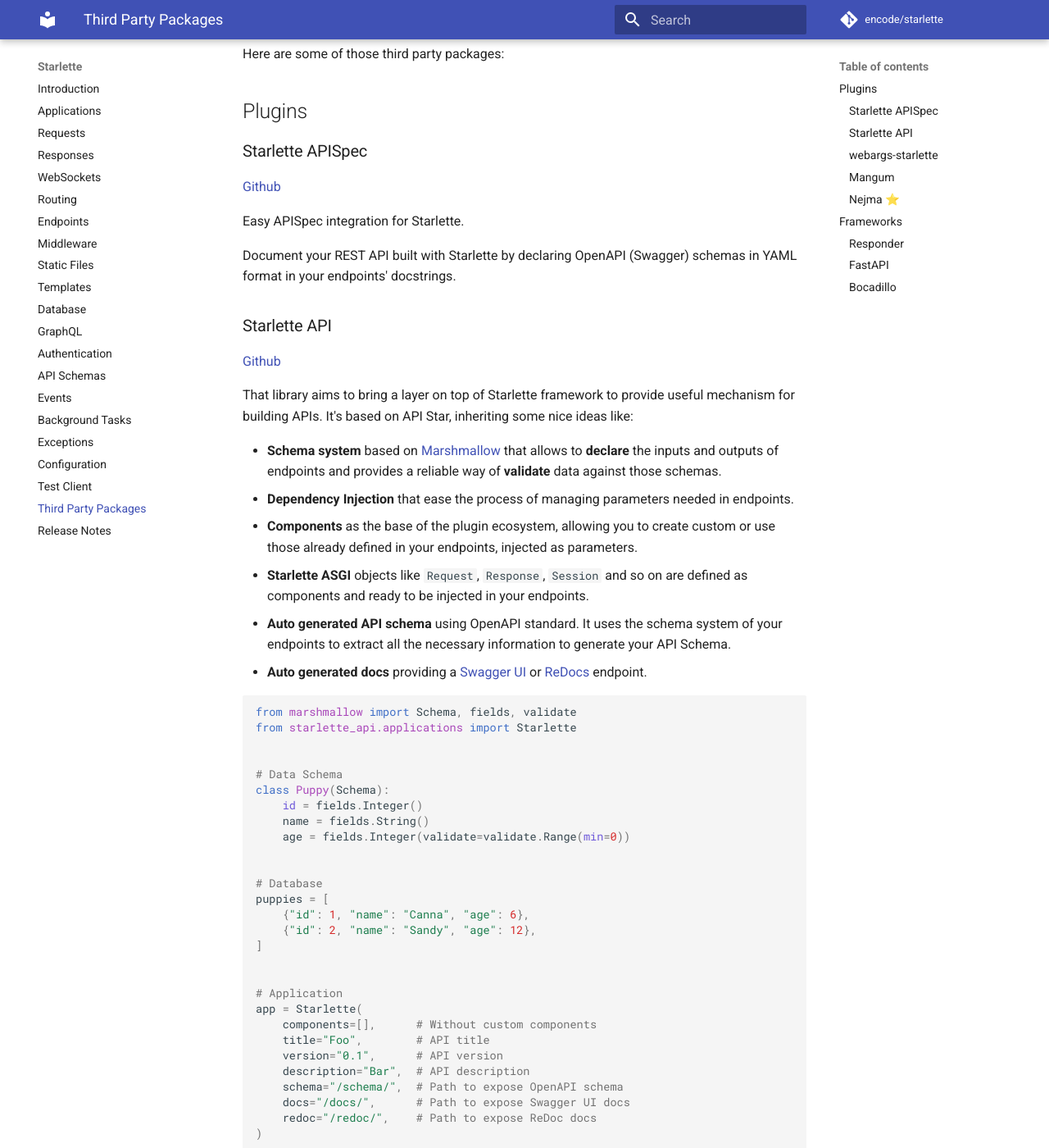
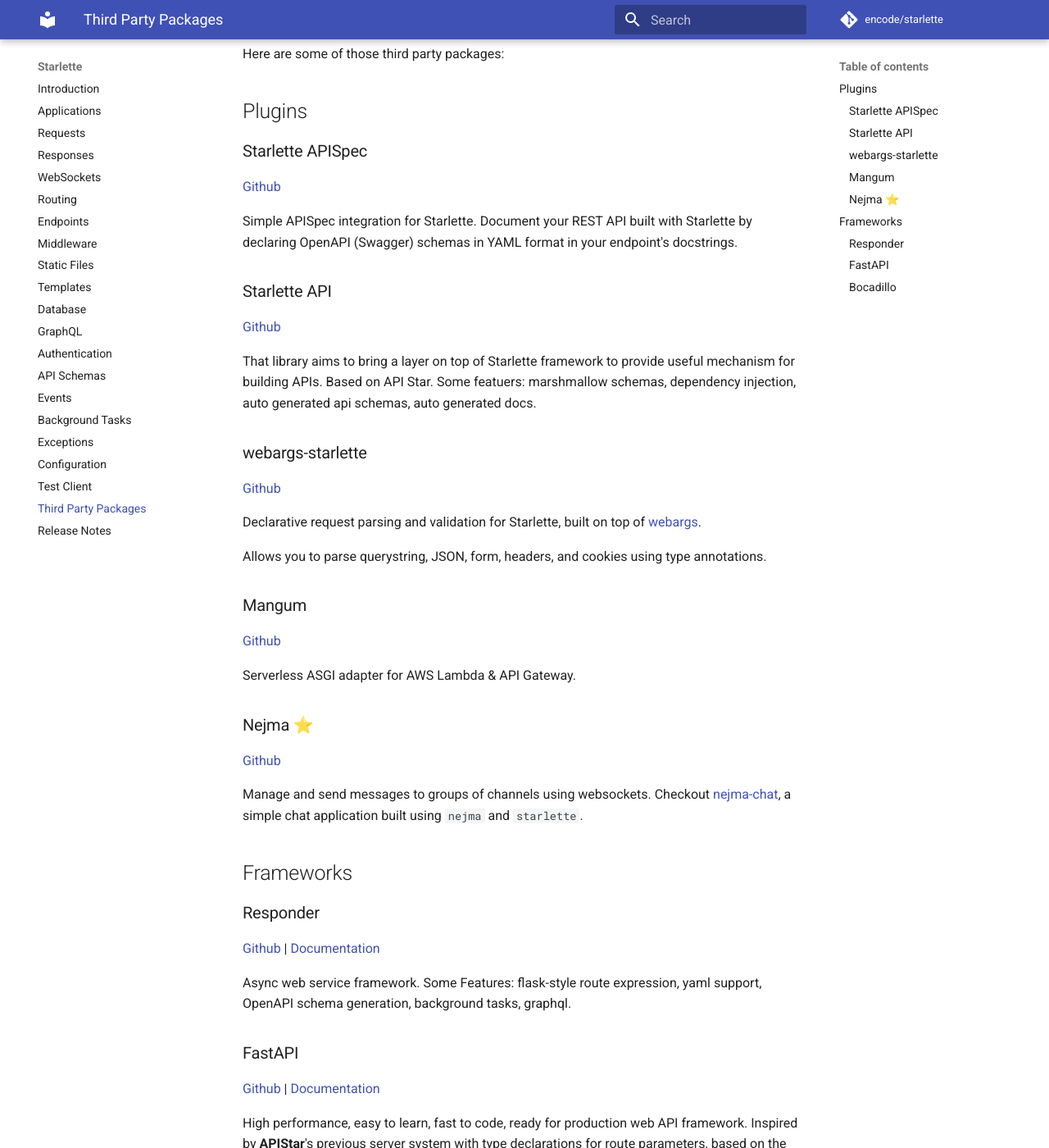
Before and after one commit to hidraco/starlette, an MkDocs documentation site: the page built from docs/third-party-packages.md, in a window 1280 px wide and 1400 px high, scrolled down 194 px. Shown: the whole window at 82% size. Built offline with MkDocs 1.6.1 and Material for MkDocs 9.7.7, drawn with Linux system fonts in a browser that asks for light colours; comment, search, counter and statistics services are not loaded; some of the changed text lies outside the part shown.

Commit message:
docs: remove code from third party section (#395)
reason: code should not be present here, it's hard to mantain,
a short synopsis is enough.
Page is also smaller, more visibility to other packages.

````diff
--- a/docs/third-party-packages.md
+++ b/docs/third-party-packages.md
@@ -9,79 +9,16 @@ Here are some of those third party packages:
 
 <a href="https://github.com/Woile/starlette-apispec" target="_blank">Github</a>
 
-Easy APISpec integration for Starlette.
-
-Document your REST API built with Starlette by declaring OpenAPI (Swagger) schemas in YAML format in your endpoints' docstrings.
+Simple APISpec integration for Starlette.
+Document your REST API built with Starlette by declaring OpenAPI (Swagger)
+schemas in YAML format in your endpoint's docstrings.
 
 ### Starlette API
 
 <a href="https://github.com/PeRDy/starlette-api" target="_blank">Github</a>
 
-That library aims to bring a layer on top of Starlette framework to provide useful mechanism for building APIs. It's
-based on API Star, inheriting some nice ideas like:
-
-* **Schema system** based on [Marshmallow](https://github.com/marshmallow-code/marshmallow/) that allows to **declare**
-the inputs and outputs of endpoints and provides a reliable way of **validate** data against those schemas.
-* **Dependency Injection** that ease the process of managing parameters needed in endpoints.
-* **Components** as the base of the plugin ecosystem, allowing you to create custom or use those already defined in
-your endpoints, injected as parameters.
-* **Starlette ASGI** objects like `Request`, `Response`, `Session` and so on are defined as components and ready to be
-injected in your endpoints.
-* **Auto generated API schema** using OpenAPI standard. It uses the schema system of your endpoints to extract all the
-necessary information to generate your API Schema.
-* **Auto generated docs** providing a [Swagger UI](https://swagger.io/tools/swagger-ui/) or
-[ReDocs](https://rebilly.github.io/ReDoc/) endpoint.
-
-
-```python
-from marshmallow import Schema, fields, validate
-from starlette_api.applications import Starlette
-
-
-# Data Schema
-class Puppy(Schema):
-    id = fields.Integer()
-    name = fields.String()
-    age = fields.Integer(validate=validate.Range(min=0))
-
-
-# Database
-puppies = [
-    {"id": 1, "name": "Canna", "age": 6},
-    {"id": 2, "name": "Sandy", "age": 12},
-]
-
-
-# Application
-app = Starlette(
-    components=[],      # Without custom components
-    title="Foo",        # API title
-    version="0.1",      # API version
-    description="Bar",  # API description
-    schema="/schema/",  # Path to expose OpenAPI schema
-    docs="/docs/",      # Path to expose Swagger UI docs
-    redoc="/redoc/",    # Path to expose ReDoc docs
-)
-
-
-# Views
-@app.route("/", methods=["GET"])
-def list_puppies(name: str = None) -> Puppy(many=True):
-    """
-    List the puppies collection. There is an optional query parameter that
-    specifies a name for filtering the collection based on it.
-
-    Request example:
-    GET http://example.com/?name=Sandy
-
-    Response example:
-    200
-    [
-        {"id": 2, "name": "Sandy", "age": 12}
-    ]
-    """
-    return [puppy for puppy in puppies if puppy["name"] == name]
-```
+That library aims to bring a layer on top of Starlette framework to provide useful mechanism for building APIs. Based on API Star. Some featuers: marshmallow schemas, dependency injection, auto generated api schemas,
+auto generated docs.
 
 ### webargs-starlette
 
@@ -93,84 +30,17 @@ of [webargs](https://github.com/marshmallow-code/webargs).
 Allows you to parse querystring, JSON, form, headers, and cookies using
 type annotations.
 
-```python
-import uvicorn
-from starlette.applications import Starlette
-from starlette.responses import JSONResponse
-from webargs_starlette import use_annotations
-
-app = Starlette()
-
-
-@app.route("/")
-@use_annotations(locations=("query",))
-async def index(request, name: str = "World"):
-    return JSONResponse({"Hello": name})
-
-
-if __name__ == "__main__":
-    uvicorn.run(app, port=5000)
-
-# curl 'http://localhost:5000/'
-# {"Hello": "World"}
-# curl 'http://localhost:5000/?name=Ada'
-# {"Hello": "Ada"}
-```
-
 ### Mangum
 
 <a href="https://github.com/erm/mangum" target="_blank">Github</a>
 
 Serverless ASGI adapter for AWS Lambda & API Gateway.
 
-```Python
-from starlette.applications import Starlette
-from starlette.responses import PlainTextResponse
-from mangum import Mangum
-
-
-app = Starlette()
-
-
-@app.route("/")
-def homepage(request):
-    return PlainTextResponse("Hello, world!")
-
-
-handler = Mangum(app)  # optionally set debug=True
-```
-
 ### Nejma ⭐
 
 <a href="https://github.com/taoufik07/nejma" target="_blank">Github</a>
 
-Helps you manage and send messages to groups of channels.
-
-```python
-
-from nejma.ext.starlette import WebSocketEndpoint
-
-@app.websocket_route("/ws")
-class Chat(WebSocketEndpoint):
-    encoding = "json"
-
-    async def on_receive(self, websocket, data):
-        room_id = data['room_id']
-        message = data['message']
-        username = data['username']
-
-        if message.strip():
-            group = f"group_{room_id}"
-
-            self.channel_layer.add(group, self.channel)
-
-            payload = {
-                "username": username,
-                "message": message,
-                "room_id": room_id
-            }
-            await self.channel_layer.group_send(group, payload)
-```
+Manage and send messages to groups of channels using websockets.
 Checkout <a href="https://github.com/taoufik07/nejma-chat" target="_blank">nejma-chat</a>, a simple chat application built using `nejma` and `starlette`.
 
 ## Frameworks
@@ -180,81 +50,16 @@ Checkout <a href="https://github.com/taoufik07/nejma-chat" target="_blank">nejma
 <a href="https://github.com/kennethreitz/responder" target="_blank">Github</a> |
 <a href="https://python-responder.org/en/latest/" target="_blank">Documentation</a>
 
-A familiar HTTP Service Framework for Python.
-
-* Flask-style route expression, with new capabilities -- all while using Python 3.6+'s new f-string syntax.
-* Falcon's "every request and response is passed into to each view and mutated" methodology.
-* Support for YAML by default.
-* Several of Starlette's optional dependencies pre-installed, like:
-    * Production static file server.
-    * Uvicorn server.
-    * GraphQL support, via Graphene.
-
-```Python
-import responder
-
-api = responder.API()
-
-@api.route("/{greeting}")
-async def greet_world(req, resp, *, greeting):
-    resp.text = f"{greeting}, world!"
-
-if __name__ == '__main__':
-    api.run()
-```
+Async web service framework. Some Features: flask-style route expression,
+yaml support, OpenAPI schema generation, background tasks, graphql.
 
 ### FastAPI
 
 <a href="https://github.com/tiangolo/fastapi" target="_blank">Github</a> |
 <a href="https://fastapi.tiangolo.com/" target="_blank">Documentation</a>
 
-High performance, easy to learn, fast to code, ready for production.
-
-An API framework inspired by **APIStar**'s previous server system with type declarations for route parameters, based on the OpenAPI specification version 3.0.0+ (with JSON Schema), powered by **Pydantic** for the data handling.
-
-Use standard Python 3.6+ types as parameters to get:
-
-* Autocomplete everywhere.
-* Data conversion.
-* Data validation.
-* Automatic documentation with OpenAPI (and JSON Schema), based on the same Python types.
-
-Includes:
-
-* A simple but powerful **dependency injection** system.
-* Automatic interactive documentation (based on Swagger UI and ReDoc).
-* Security utilities, including **OAuth2** with **JWT tokens**.
-
-```Python
-from fastapi import FastAPI
-
-app = FastAPI()
-
-
-@app.get("/")
-def read_root():
-    return {"Hello": "World"}
-
-
-@app.get("/items/{item_id}")
-def read_item(item_id: int, q: str = None):
-    return {"item_id": item_id, "q": q}
-```
-
-This code declares a path `/`, and a path `/items/{item_id}`.
-
-The path for `/items/{item_id}` has:
-
-* A path parameter `item_id` that will be validated as an `int`, with automatic errors when invalid.
-* An optional (by default `None`) query parameter `q` of type `str`.
-
-Calling `http://example.com/items/2?q=myquery` will return:
-
-```JSON
-{"item_id": 2, "q": "myquery"}
-```
-
-The same way you can declare JSON body schemas, headers, etc.
+High performance, easy to learn, fast to code, ready for production web API framework.
+Inspired by **APIStar**'s previous server system with type declarations for route parameters, based on the OpenAPI specification version 3.0.0+ (with JSON Schema), powered by **Pydantic** for the data handling.
 
 ### Bocadillo
 
@@ -262,30 +67,4 @@ The same way you can declare JSON body schemas, headers, etc.
 <a href="https://bocadilloproject.github.io" target="_blank">Documentation</a>
 
 A modern Python web framework filled with asynchronous salsa.
-
 Bocadillo is **async-first** and designed with productivity and simplicity in mind. It is not meant to be minimal: a **carefully chosen set of included batteries** helps you build performant web apps and services with minimal setup.
-
-Key features include:
-
-* Simple, powerful and familiar views and routing, inspired by the greatest (Flask, Falcon).
-* First-class support for both HTTP / REST and WebSocket.
-* Built-in CORS, HSTS, GZip, HTTP streaming, Jinja2 templates, background tasks, static files…
-
-… and more ahead, as depicted in the <a href="https://github.com/bocadilloproject/bocadillo/blob/master/ROADMAP.md" target="_blank">Roadmap</a>.
-
-The example below demonstrates a simple WebSocket echo server.
-
-```python
-from bocadillo import API, WebSocket
-
-api = API()
-
-@api.websocket_route("/echo")
-async def echo(ws: WebSocket):
-    async with ws:
-        async for message in ws:
-            await ws.send(message)
-
-if __name__ == "__main__":
-    api.run()
-```
````
Also changed, not shown: docs/database.md (+1 -1 lines).
